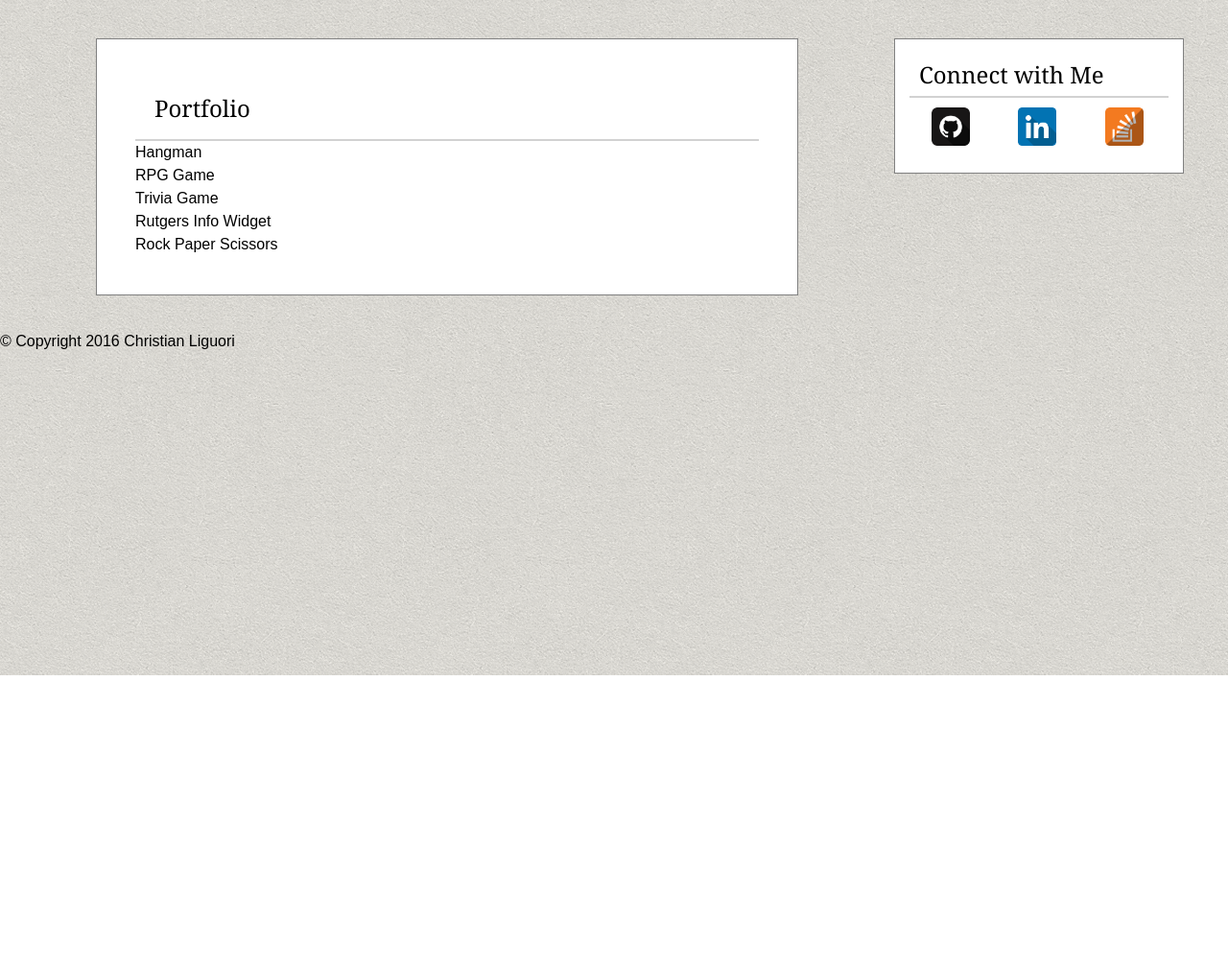
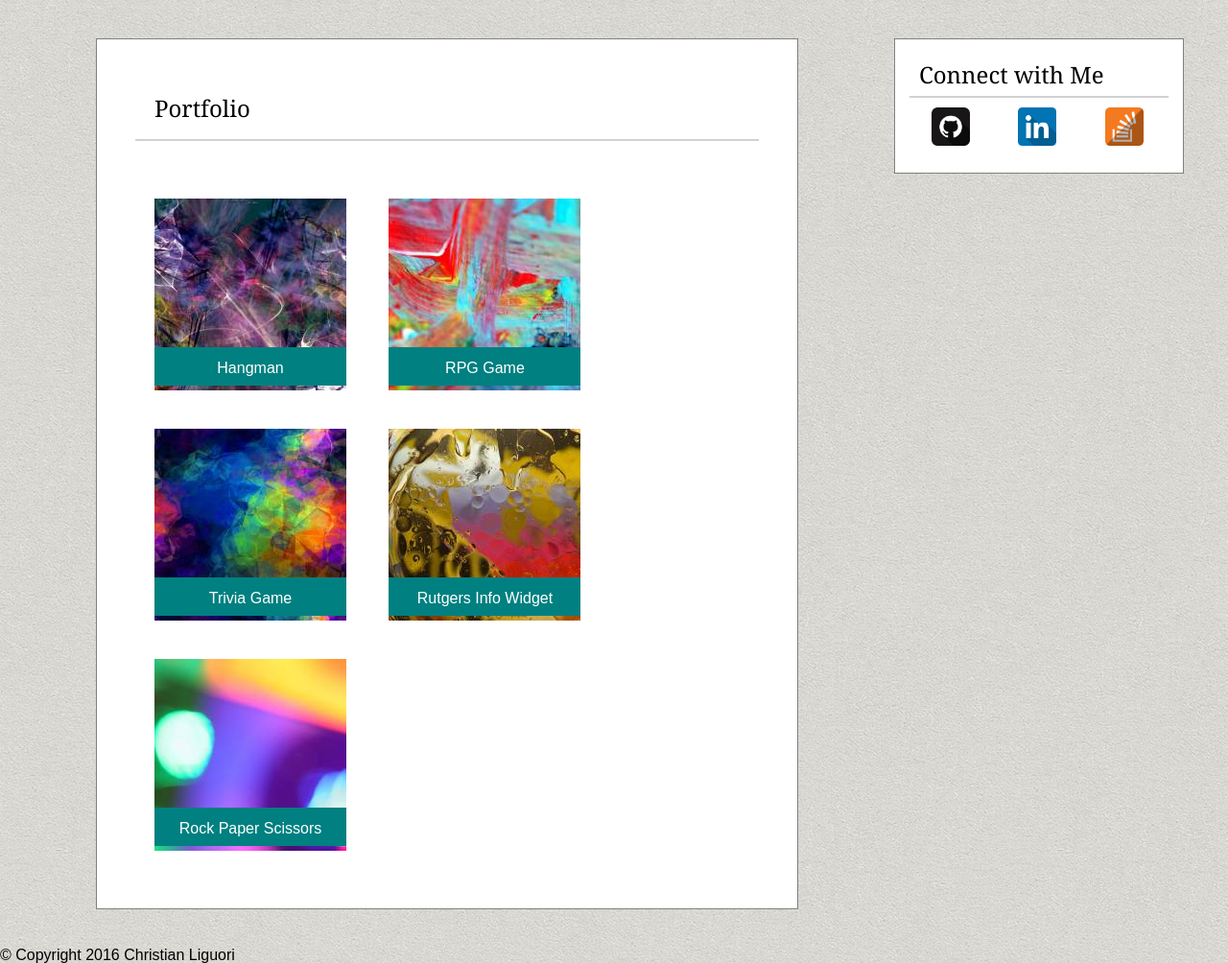
Before and after one commit to cl2112/Basic-Portfolio, a PHP site: page /portfolio.html in a window 1280 px wide. Shown: the part 96-1100 px from the top of the page at 96% size. Before the commit the page ends 800 px from the top, so only its background shows below. Run offline with PHP 8.4, Linux system fonts and the light colour scheme.

Commit message:
added placeholder images into assets/images for the portfolio containers and formatted the .portfolioContainer divs

```diff
--- a/assets/css/style.css
+++ b/assets/css/style.css
@@ -83,3 +83,40 @@ footer {
 	width: 40px;
 	padding: 10px 23px;
 }
+.portfolio {
+	margin-top: 40px;
+}
+.portfolioContainer {
+	height: 200px;
+	width: 200px;
+	margin: 20px;
+}
+.portfolioContainer p {
+	text-align: center;
+	background-color: teal;
+	color: white;
+	margin-top: 155px;
+	height: 20px;
+	width: 200px;
+	padding: 10px 0;
+}
+#hangman {
+	background-image: url(../images/placeholder-1.jpg);
+	display: inline-block;
+}
+#rpgGame {
+	background-image: url(../images/placeholder-2.jpg);
+	display: inline-block;
+}
+#triviaGame {
+	background-image: url(../images/placeholder-3.jpg);
+	display: inline-block;
+}
+#rutgersInfo {
+	background-image: url(../images/placeholder-4.jpg);
+	display: inline-block;
+}
+#rps {
+	background-image: url(../images/placeholder-5.jpg);
+	display: inline-block;
+}
--- a/portfolio.html
+++ b/portfolio.html
@@ -36,23 +36,23 @@
 			<div class="portfolio">
 
 				<div class="portfolioContainer" id="hangman">
-					Hangman
+					<p>Hangman</p>
 				</div>
 
 				<div class="portfolioContainer" id="rpgGame">
-					RPG Game
+					<p>RPG Game</p>
 				</div>
 
 				<div class="portfolioContainer" id="triviaGame">
-					Trivia Game
+					<p>Trivia Game</p>
 				</div>
 
 				<div class="portfolioContainer" id="rutgersInfo">
-					Rutgers Info Widget
+					<p>Rutgers Info Widget</p>
 				</div>
 
 				<div class="portfolioContainer" id="rps">
-					Rock Paper Scissors
+					<p>Rock Paper Scissors</p>
 				</div>
 
 			</div>
```
Also changed, not shown: assets/images/placeholder-1.jpg (added), assets/images/placeholder-2.jpg (added), assets/images/placeholder-3.jpg (added), assets/images/placeholder-4.jpg (added), assets/images/placeholder-5.jpg (added).
